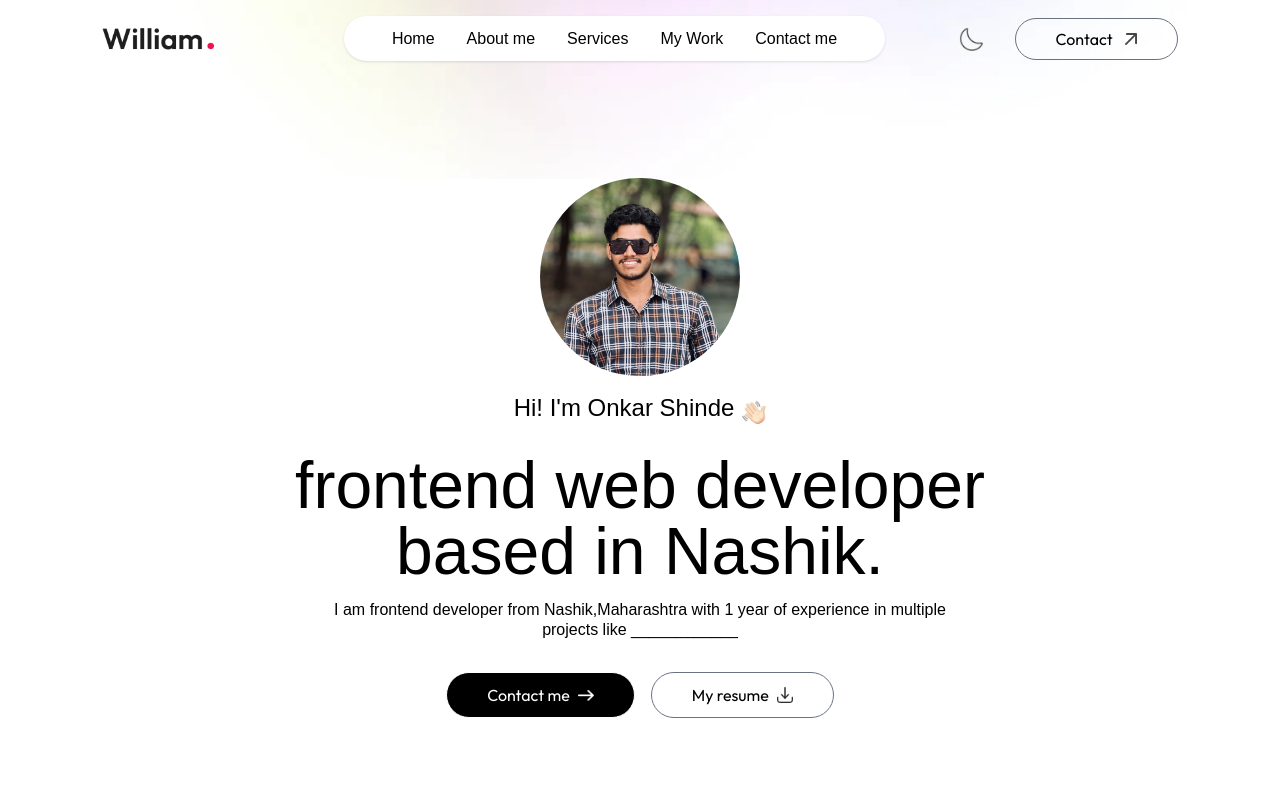
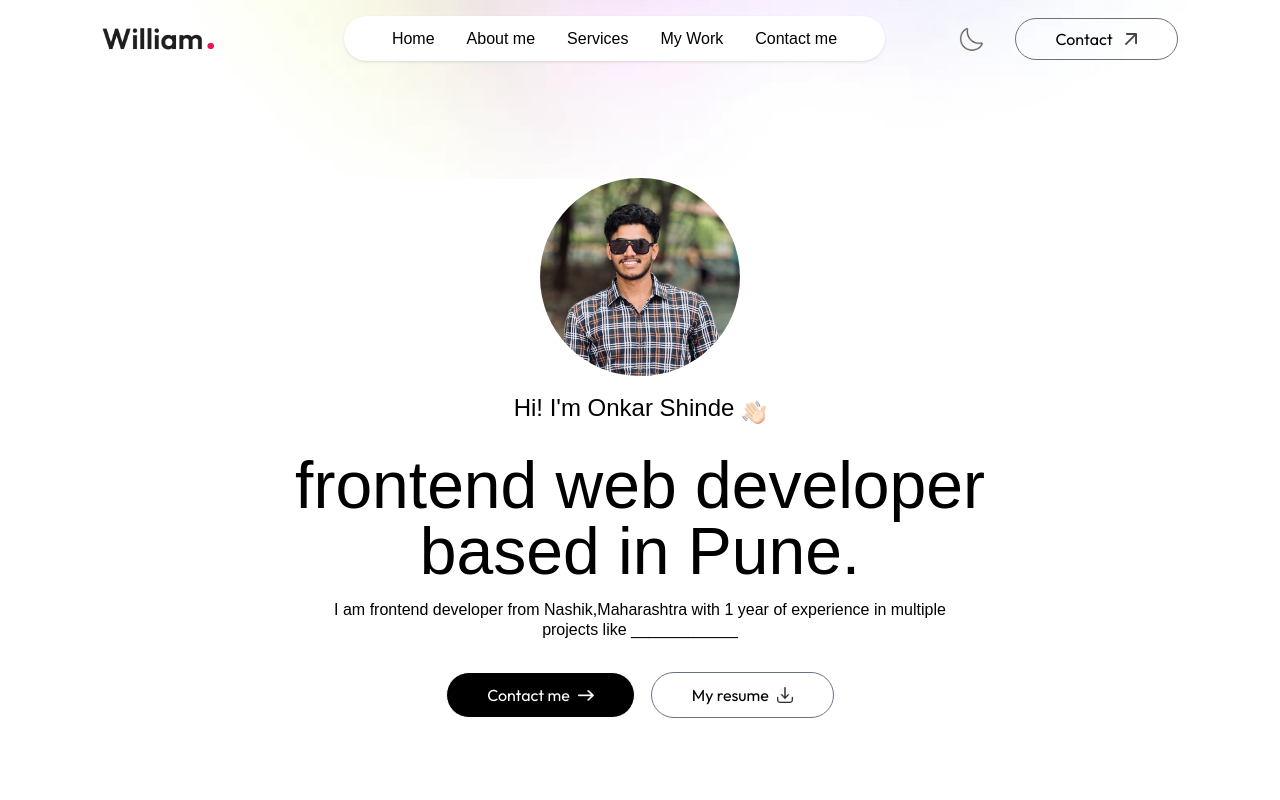
Before and after one commit to onkarshinde1/OnkarShindePortFolio, a Next.js app: page / in a window 1280 px wide. Shown: the top 800 px of the page. Built offline with nearby package versions, Linux system fonts and the light colour scheme; a web font is replaced by a local one.

Commit message:
Minor update

```diff
--- a/app/component/Header.jsx
+++ b/app/component/Header.jsx
@@ -14,7 +14,7 @@ const Header = () => {
       </h3>
 
       <h1 className="text-3xl sm:text-6xl lg:text-[66px] font-ovo">
-        frontend web developer based in Nashik.
+        frontend web developer based in Pune.
       </h1>
       <p className="max-w-2xl mx-auto font-ovo">
         I am frontend developer from Nashik,Maharashtra with 1 year of
```
